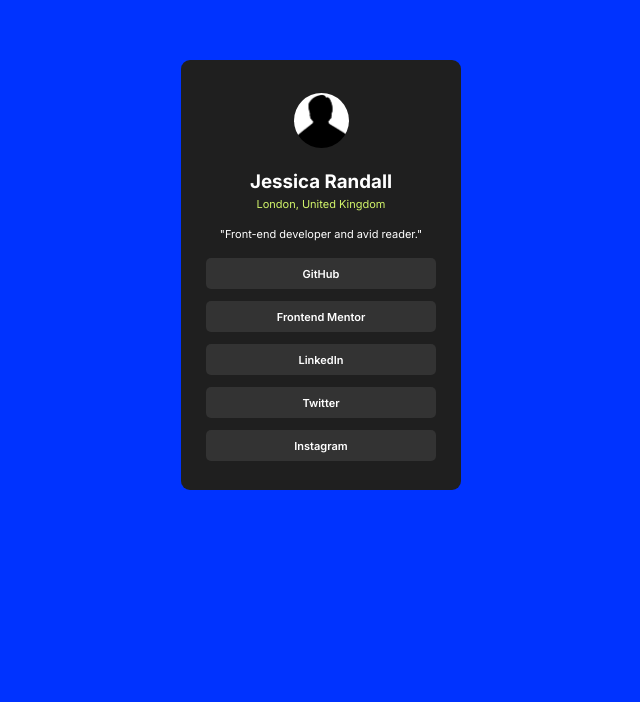
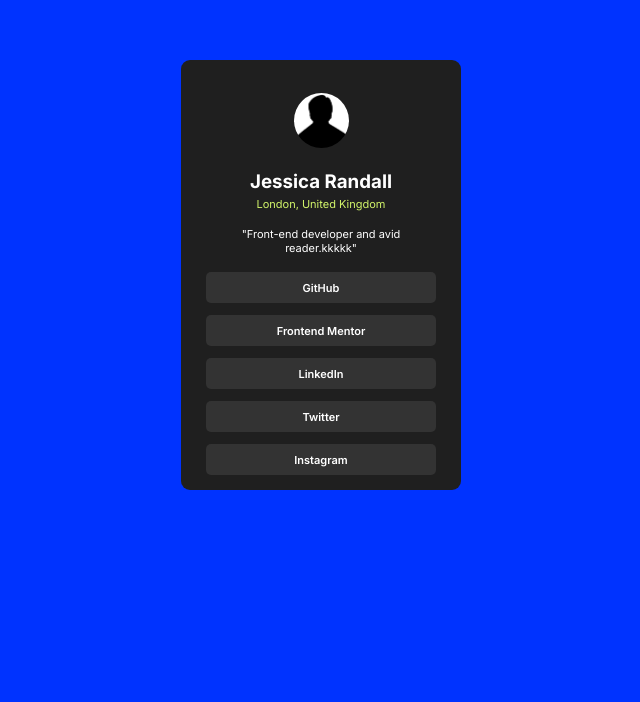
Before and after one commit to swanze/social-links-profile, a plain HTML site: page index.html in a window 1280 px wide. Shown: the part 133-835 px from the top of the page, without its empty margins (327-967 px from the left). Drawn offline with Linux system fonts and the light colour scheme.

Commit message:
Update index.html

```diff
--- a/index.html
+++ b/index.html
@@ -119,7 +119,7 @@
         <p class="address">London, United Kingdom</p>
       </div>
       <div class="auth-desc">
-        <p>"Front-end developer and avid reader."</p>
+        <p>"Front-end developer and avid reader.kkkkk"</p>
       </div>
       <div class="social-links">
         <a href="#" class="ttr">GitHub</a>
```
